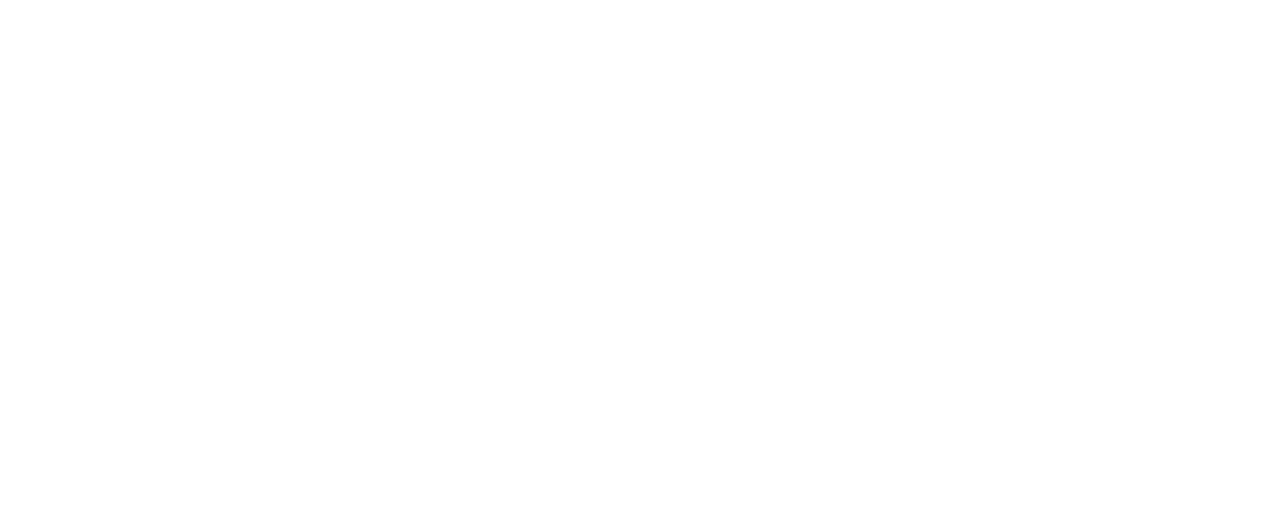
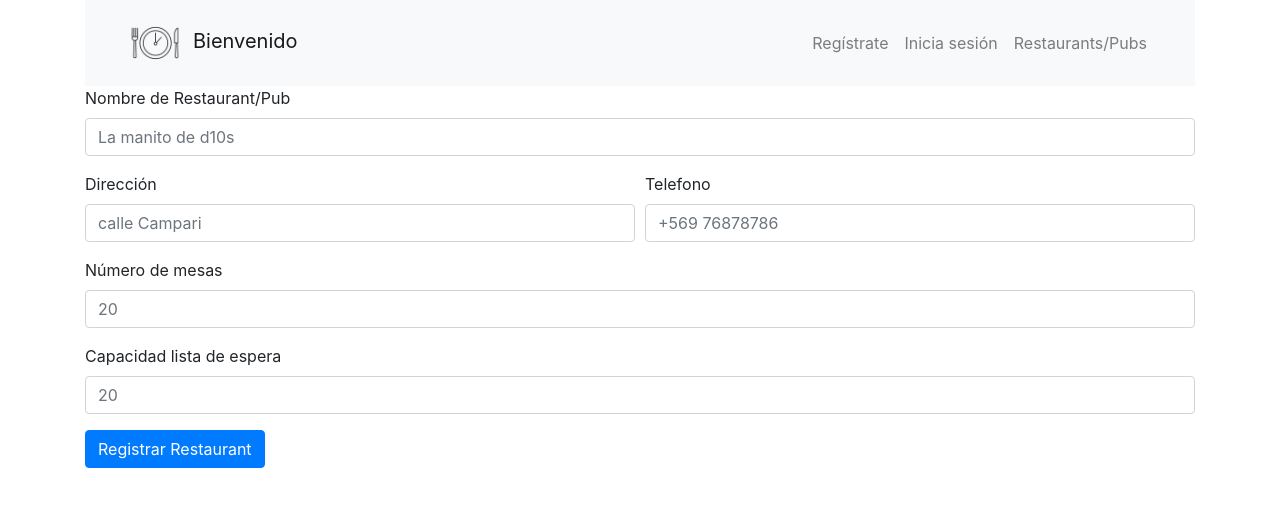
Before and after one commit to francisco-ca/Grupo-3-Part-Time-xi-Frontend, a React (Create React App) app: page /nuevo_restaurante in a window 1280 px wide. Shown: the top 506 px of the page. Built offline with nearby package versions, Linux system fonts and the light colour scheme.

Commit message:
datos de ingles a español

```diff
--- a/src/App.js
+++ b/src/App.js
@@ -8,13 +8,13 @@ import{BrowserRouter, Switch, Route} from 'react-router-dom'
 
 //Componentes
 import Inicio from './js/views/Inicio'
-import Login from './js/views/Login'
+import Ingreso from './js/views/Ingreso'
 import RecuperaContraseña from './js/views/RecuperaContraseña'
-import WaitList from './js/views/Wait-list';
-import AdmWaitList from './js/views/Adm-Wait-list';
-import SignUp from "./js/views/Sign-up"
+import ListaEspera from './js/views/ListaEspera';
+import AdmListaEspera from './js/views/Adm_Lista_Espera';
+import Registro from "./js/views/Registro"
 import Restaurants from './js/views/Restaurants';
-import AddRestaurant from './js/views/AddRestaurant';
+import NuevoRestaurante from './js/views/NuevoRestaurante';
 
 
 function App() {
@@ -23,14 +23,14 @@ function App() {
       <BrowserRouter>
         <Switch>
           <Route exact path="/" component= {Inicio}/>
-          <Route exact path="/lista-espera" component= {WaitList}/>
-          <Route exact path="/adm-lista-espera" component= {AdmWaitList}/>
+          <Route exact path="/lista_espera" component= {ListaEspera}/>
+          <Route exact path="/adm_lista_espera" component= {AdmListaEspera}/>
           <Route exact path="/restaurantes" component= {Restaurants}/>
           {/* <Route exact path="/registrarse" component= {SignUp}/> */}
-          <Route exact path="/registro" component= {SignUp}/>
-          <Route exact path="/login" component= {Login}/>
+          <Route exact path="/registro" component= {Registro}/>
+          <Route exact path="/ingreso" component= {Ingreso}/>
           <Route exact path="/contraseña" component= {RecuperaContraseña}/>
-          <Route exact path="/addrestaurant" component= {AddRestaurant}/>
+          <Route exact path="/nuevo_restaurante" component= {NuevoRestaurante}/>
         </Switch>
       </BrowserRouter>
     </>
--- a/src/js/components/NavbarTop.js
+++ b/src/js/components/NavbarTop.js
@@ -20,7 +20,8 @@ const NavbarTop = () => {
             <Navbar.Collapse id="basic-navbar-nav">
                 <Nav className="ml-auto mr-4">
                     <Link className= "nav-link" to="/registro">Regístrate</Link>
-                    <Link className= "nav-link" to="/login">Inicia sesión</Link>
+                    <Link className= "nav-link" to="/ingreso">Inicia sesión</Link>
+                    <Link className= "nav-link" to="/restaurantes">Restaurants/Pubs</Link>
                 </Nav>
             </Navbar.Collapse>
         </Navbar>
--- a/src/js/components/RestaurantCard.js
+++ b/src/js/components/RestaurantCard.js
@@ -18,7 +18,7 @@ const RestaurantCard = ( props ) => {
                     </Col>
                     <Col className="my-auto" md='2'>
                         <Button variant="primary" size="lg">
-                            <Link to='/lista-espera' className="text-white">
+                            <Link to='/lista_espera' className="text-white">
                                 Unirte a la lista
                             </Link>
                         </Button>
--- a/src/js/store/flux.js
+++ b/src/js/store/flux.js
@@ -2,16 +2,17 @@ const getState = ({ getStore, setStore }) => {
     return {
         store: {
             persona: {
-                username: "",
-                name: "",
-                last_name: "",
+                usuario: "",
+                nombre: "",
+                apellido: "",
                 telefono: "",
                 correo: "",
-                password: ""
+                contraseña: ""
             },
             restaurante: {
                 nombre: "",
                 direccion: "",
+                numero_mesas:"",
                 telefono: "",
                 cap_lista: ""
             },
@@ -56,10 +57,10 @@ const getState = ({ getStore, setStore }) => {
             },
              onChangeRest: (e) => {
                 const store = getStore();
-                const { restaurants } = store
-                restaurants[e.target.name] = e.target.value
-                setStore({ restaurants })
-                console.log(store.restaurants)
+                const { restaurante } = store
+                restaurante[e.target.name] = e.target.value
+                setStore({ restaurante })
+                console.log(store.restaurante)
 
             },
             onSubmitPersona: (e) => {
@@ -72,7 +73,7 @@ const getState = ({ getStore, setStore }) => {
                     },
                     body: JSON.stringify(store.persona)
                 }
-                fetch("ingresaRuta/signup", options)
+                fetch("https://5000-af813d8d-e368-4c42-97fc-0982c980b30f.ws-us02.gitpod.io/signup", options)
                     .then(res => res.json())
                     .then(data => console.log(data))
                     .catch(error => console.log(error))
@@ -86,7 +87,7 @@ const getState = ({ getStore, setStore }) => {
                     headers: {
                         "Content-Type": "application/json"
                     },
-                    body: JSON.stringify(store.restaurants)
+                    body: JSON.stringify(store.restaurante)
                 }
                 fetch("ingresarruta/editar", options)
                     .then(res => res.json())
--- a/src/js/views/Adm-Wait-list.js
+++ b/src/js/views/Adm_Lista_Espera.js
@@ -2,7 +2,7 @@ import React, {useState} from 'react';
 import NavbarTop from '../components/NavbarTop';
 import {Button, Modal, Card, Container} from 'react-bootstrap';
 
-const AdmWaitList = props => {
+const AdmListaEspera = props => {
     const [showModal, setShowModal] = useState(false);
     const handleModal = () => setShowModal(!showModal)
     return (
@@ -64,4 +64,4 @@ const AdmWaitList = props => {
         )
 }
 
-export default AdmWaitList;
+export default AdmListaEspera;
--- a/src/js/views/Inicio.js
+++ b/src/js/views/Inicio.js
@@ -23,8 +23,8 @@ const Inicio = () => {
                             <li>Evitamos aglomeración de personas en la entrada</li>
                             <li>No tendrás que estár pendiente a que llegue tu turno </li>
                         <p className="mt-4">
-                            <Link to="registro" className="btn btn-secondary">Regístrate. Es gratis </Link>&nbsp; &nbsp; &nbsp; &nbsp;
-                            <Link to="/login" className="btn btn-secondary">Inicia Sesión</Link>
+                            <Link to="/registro" className="btn btn-secondary">Regístrate. Es gratis </Link>&nbsp; &nbsp; &nbsp; &nbsp;
+                            <Link to="/ingreso" className="btn btn-secondary">Inicia Sesión</Link>
                         </p>
                             <Link to="/contraseña">
                                 <p className="" style={{color: "darkblue"}}>¿No recuerdas tu contraseña?</p>
--- a/src/js/views/Wait-list.js
+++ b/src/js/views/ListaEspera.js
@@ -2,7 +2,7 @@ import React, {useState} from 'react';
 import NavbarTop from '../components/NavbarTop';
 import {Button, Card, Container} from 'react-bootstrap';
 
-const WaitList = props => {
+const ListaEspera = props => {
     const [inList, setInList ] = useState(true);
 
     return (
@@ -56,4 +56,4 @@ const WaitList = props => {
 
 }
 
-export default WaitList;
+export default ListaEspera;
--- a/src/js/views/AddRestaurant.js
+++ b/src/js/views/NuevoRestaurante.js
@@ -5,7 +5,7 @@ import { Col } from 'react-bootstrap';
 import { Button } from 'react-bootstrap';
 import NavbarTop from '../components/NavbarTop'
 
-const AddRestaurant = props => {
+const NuevoRestaurante = props => {
     const { store, actions } = useContext(Context);
 
     useEffect(() => { }, []);
@@ -20,7 +20,7 @@ const AddRestaurant = props => {
                 <Form.Row>
                     <Form.Group as={Col} controlId="formDirección">
                         <Form.Label>Dirección</Form.Label>
-                        <Form.Control type="text" placeholder="Campari street" name="direccion" onChange={(e) => actions.onChangeRest(e)} value={store.restaurante.direccion} />
+                        <Form.Control type="text" placeholder="calle Campari" name="direccion" onChange={(e) => actions.onChangeRest(e)} value={store.restaurante.direccion} />
                     </Form.Group>
 
                     <Form.Group as={Col} controlId="formTelefono">
@@ -47,4 +47,4 @@ const AddRestaurant = props => {
 };
 
 
-export default AddRestaurant
+export default NuevoRestaurante
--- a/src/js/views/RecuperaContraseña.js
+++ b/src/js/views/RecuperaContraseña.js
@@ -15,10 +15,10 @@ const RecuperaContraseña = () => {
                         un email para reestablecer tu contraseña </p>
                     <Form>
                         <Form.Group controlId="formBasicEmail">
-                            <Form.Control type="email" placeholder="Ingresa tu email" name="email" />
+                            <Form.Control type="email" placeholder="Ingresa tu correo" name="correo" />
                         </Form.Group>
                     </Form>
-                    <Button className="mb-4" block size="lg" variant="secondary" type="submit">Enviar email</Button>
+                    <Button className="mb-4" block size="lg" variant="secondary" type="submit">Enviar correo electrónico</Button>
                 </Card>
             </div>
         </>
--- a/src/js/views/Sign-up.js
+++ b/src/js/views/Registro.js
@@ -5,30 +5,28 @@ import { Col } from 'react-bootstrap';
 import { Button } from 'react-bootstrap';
 import NavbarTop from '../components/NavbarTop'
 
-const SignUp = props => {
+const Registro = props => {
     const { store, actions } = useContext(Context);
 
     useEffect(() => { }, []);
     return (
         <div className="container">
             <NavbarTop />
-            <form onSubmit={(e)=>actions.onSubmitPersona(e)}>
-                <button type='submit'></button>
-            </form>
+
             <Form onSubmit={(e)=>actions.onSubmitPersona(e)}>
                 <Form.Group controlId="username">
                     <Form.Label>Nombre de Usuario</Form.Label>
-                    <Form.Control type="text" placeholder="SiempreHambriento123" name="username" onChange={(e) => actions.onChangeUser(e)} value={store.persona.username}/>
+                    <Form.Control type="text" placeholder="SiempreHambriento123" name="usuario" onChange={(e) => actions.onChangeUser(e)} value={store.persona.usuario}/>
                 </Form.Group>
                 <Form.Row>
                     <Form.Group as={Col} controlId="formName">
                         <Form.Label>Nombre</Form.Label>
-                        <Form.Control type="text" placeholder="Juanita" name="name" onChange={(e) => actions.onChangeUser(e)} value={store.persona.name} />
+                        <Form.Control type="text" placeholder="Juanita" name="nombre" onChange={(e) => actions.onChangeUser(e)} value={store.persona.nombre} />
                     </Form.Group>
 
                     <Form.Group as={Col} controlId="formLastName">
                         <Form.Label>Apellido</Form.Label>
-                        <Form.Control type="text" placeholder="Perez" name="last_name" onChange={(e) => actions.onChangeUser(e)}value={store.persona.last_name} />
+                        <Form.Control type="text" placeholder="Perez" name="apellido" onChange={(e) => actions.onChangeUser(e)}value={store.persona.apellido} />
                     </Form.Group>
                 </Form.Row>
 
@@ -38,13 +36,13 @@ const SignUp = props => {
                 </Form.Group>
 
                 <Form.Group controlId="formGridEmail">
-                    <Form.Label>Email</Form.Label>
+                    <Form.Label>Correo electrónico</Form.Label>
                     <Form.Control type="email" placeholder="Ej: comensal@correo.com" name="correo" onChange={(e) => actions.onChangeUser(e)} value={store.persona.correo} />
                 </Form.Group>
 
                 <Form.Group controlId="formGridPassword">
                     <Form.Label>Contraseña</Form.Label>
-                    <Form.Control type="password" placeholder="Contraseña" name="password" onChange={(e) => actions.onChangeUser(e)} value={store.persona.password} />
+                    <Form.Control type="password" placeholder="Contraseña" name="contraseña" onChange={(e) => actions.onChangeUser(e)} value={store.persona.contraseña} />
                 </Form.Group>
 
 
@@ -63,4 +61,4 @@ const SignUp = props => {
 };
 
 
-export default SignUp
+export default Registro
--- a/src/js/views/Restaurants.js
+++ b/src/js/views/Restaurants.js
@@ -21,7 +21,7 @@ const Restaurants = () => {
                         </Col>
                         <Col xs lg="2" className='mt-4 '>
                             <Button variant="primary" size="lg">
-                                <Link className="text-white" to='/addrestaurant'>Agregar restaurante</Link>
+                                <Link className="text-white" to='/nuevo_restaurante'>Agregar restaurante</Link>
                             </Button>
                         </Col>
                     </Row>
```
Also changed, not shown: src/js/views/Ingreso.js (renamed from src/js/views/Login.js, +4 -4 lines).
